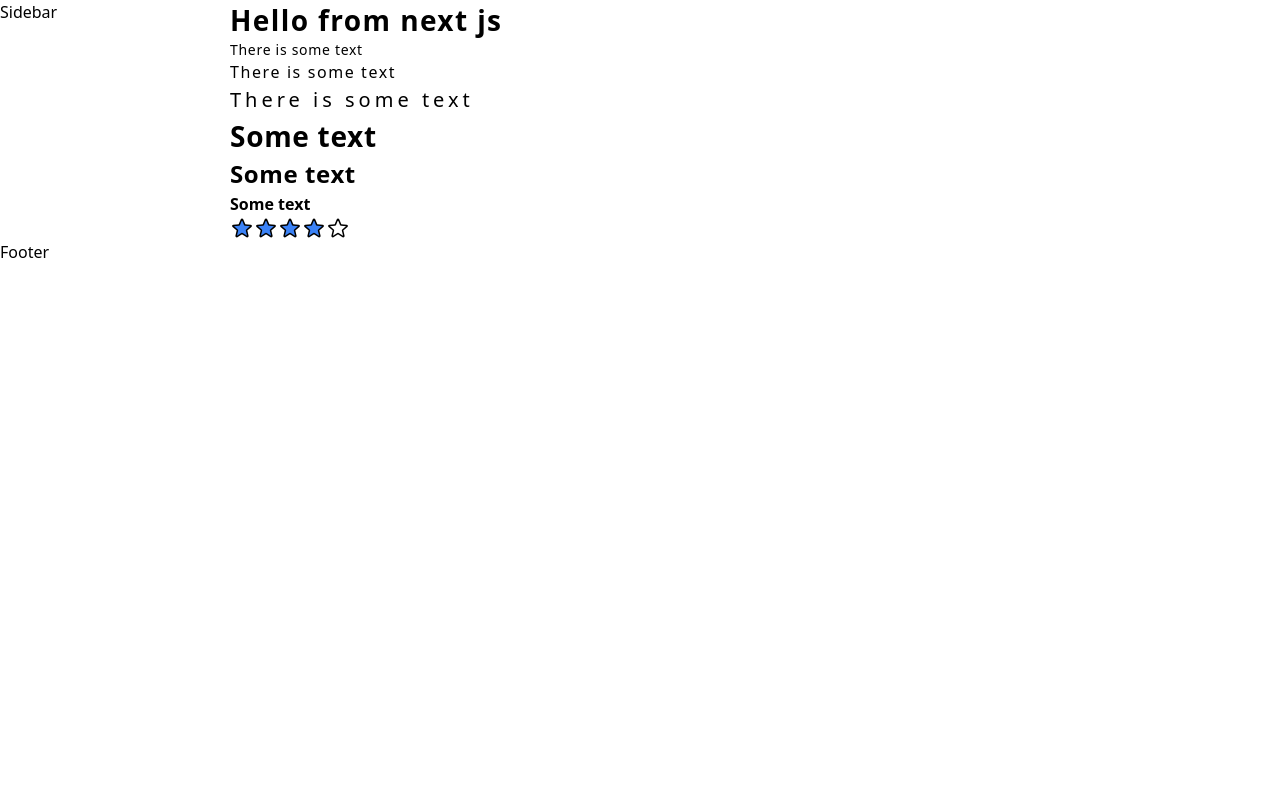
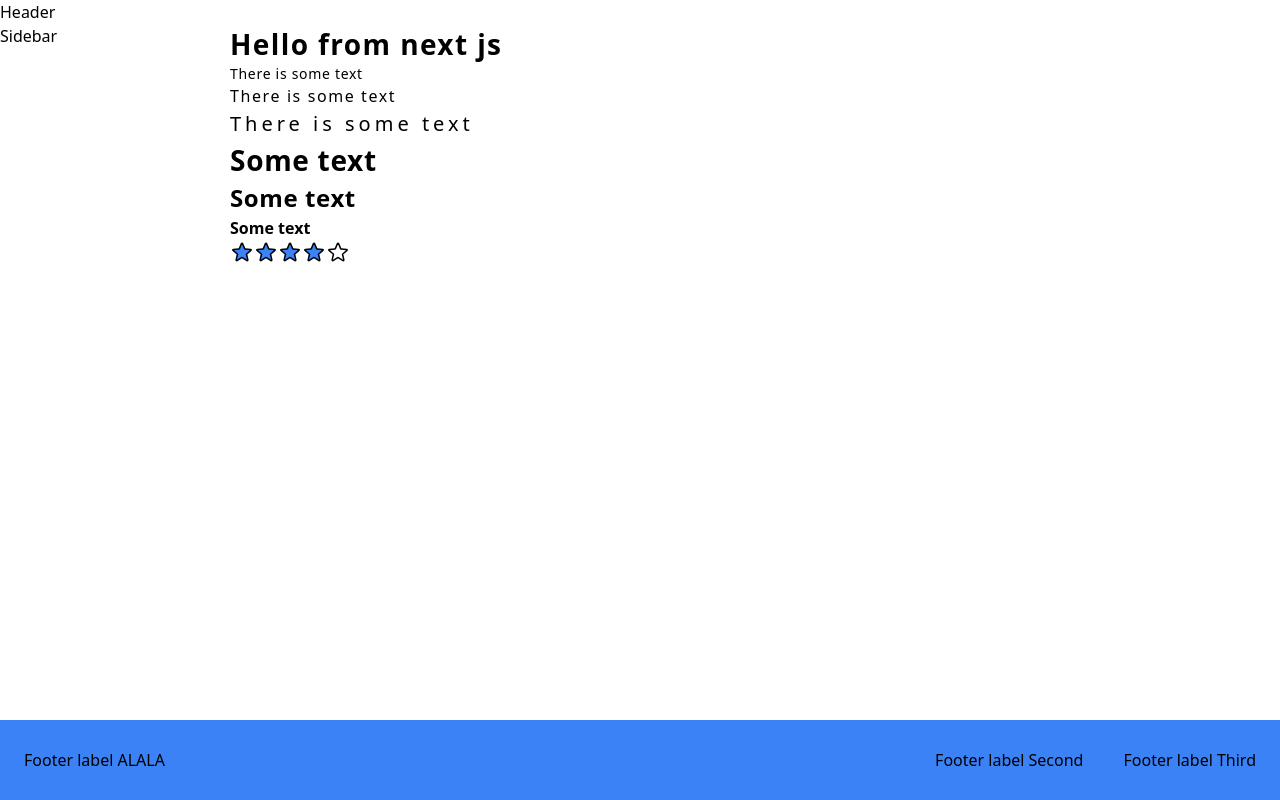
Before and after one commit to YakubovKirill/next-js, a Next.js app in the folder rating-app/: page / in a window 1280 px wide. Built offline with nearby package versions, Linux system fonts and the light colour scheme.

Commit message:
add footer component

```diff
--- a/rating-app/layout/Footer/Footer.tsx
+++ b/rating-app/layout/Footer/Footer.tsx
@@ -1,11 +1,27 @@
 import { memo } from "react"
 import { FooterProps } from "./Footer.props";
+import { AppColor } from "../../styles/constants";
 
 const Footer = ({ ...props }: FooterProps): JSX.Element => {
+    const style = [
+        AppColor.PRIMARY_LIGTH_TEXT,
+        AppColor.PRIMARY,
+        "col-span-full",
+        "px-6",
+        "py-7",
+        "grid",
+        "grid-cols-footer",
+        "gap-[40px]",
+        "text-base",
+        "sm:grid-cols-1",
+        "sm:gap-[10px]"
+    ].join(' ');
     return (
-        <div {...props}>
-            Footer
-        </div>
+        <footer {...props} className={style}>
+            <span>Footer label ALALA</span>
+            <span>Footer label Second</span>
+            <span>Footer label Third</span>
+        </footer>
     )
 }
 
--- a/rating-app/layout/Layout.tsx
+++ b/rating-app/layout/Layout.tsx
@@ -7,12 +7,12 @@ import Footer from "./Footer/Footer";
 const Layout = ({ children }: LayoutProps): JSX.Element => {
     return (
         <div className="grid grid-cols-layout min-h-screen grid-rows-layout sm:grid-cols-1">
-            <Header className="col-span-full desktop:hidden" />
+            <Header className="col-span-full" />
             <Sidebar className="sm:hidden" />
             <div>
                 {children}
             </div>
-            <Footer className="col-span-full" />
+            <Footer />
         </div>
     )
 }
--- a/rating-app/styles/constants.ts
+++ b/rating-app/styles/constants.ts
@@ -1,5 +1,12 @@
 export enum Color {
   PRIMARY_COLOR = "rgb(59 130 246)",
+  PRIMARY_TEXT_COLOR = '#6b7280',
+}
+
+export enum AppColor {
+  PRIMARY = "bg-blue-500",
+  PRIMARY_DARK_TEXT = "text-gray-600",
+  PRIMARY_LIGTH_TEXT = "text-slate-100",
 }
 
 export enum ButtonColor {
--- a/rating-app/tailwind.config.js
+++ b/rating-app/tailwind.config.js
@@ -9,6 +9,7 @@ module.exports = {
     extend: {
       gridTemplateColumns: {
         'layout': '230px minmax(320px, 1200px) auto',
+        'footer': '1fr auto auto',
       },
       gridTemplateRows: {
         'layout': 'auto 1fr auto',
```
